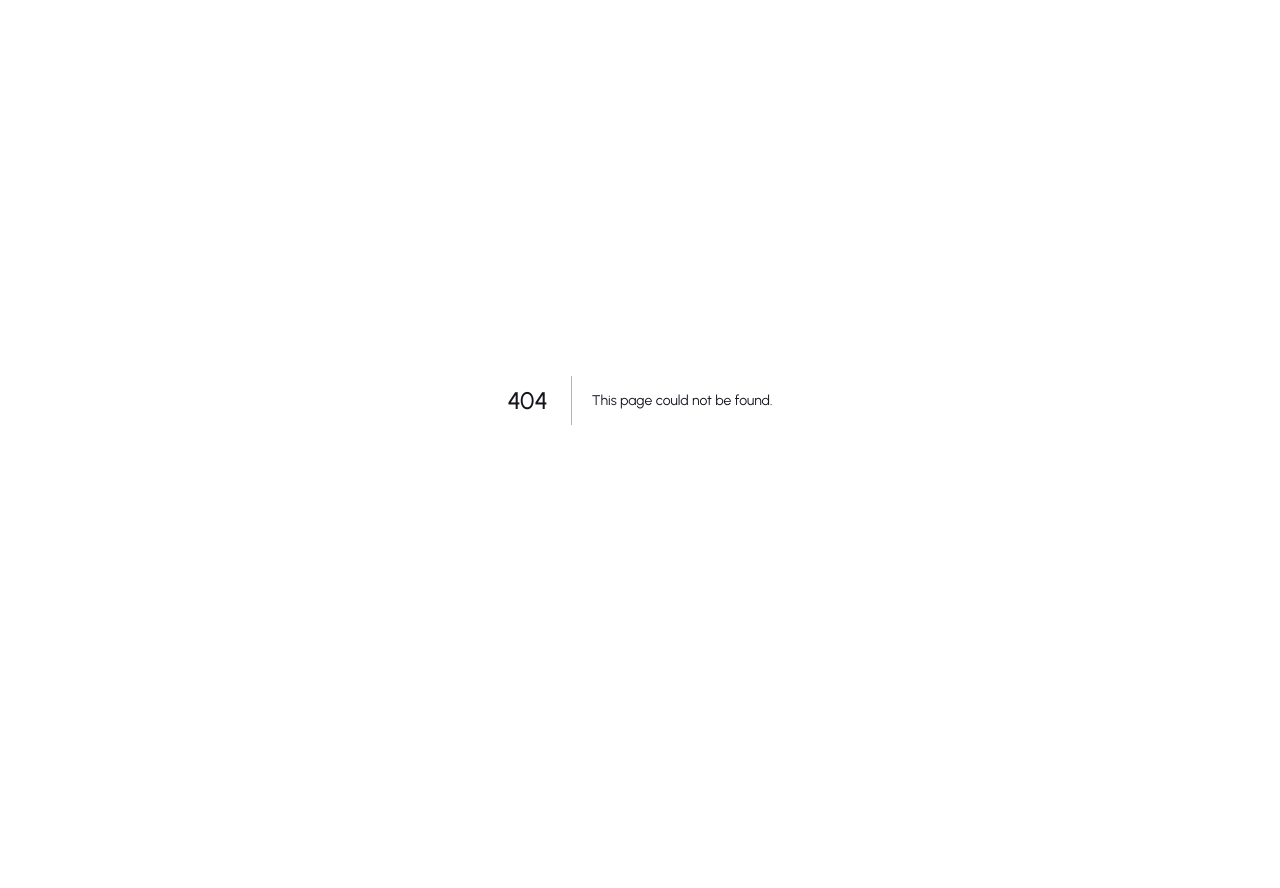
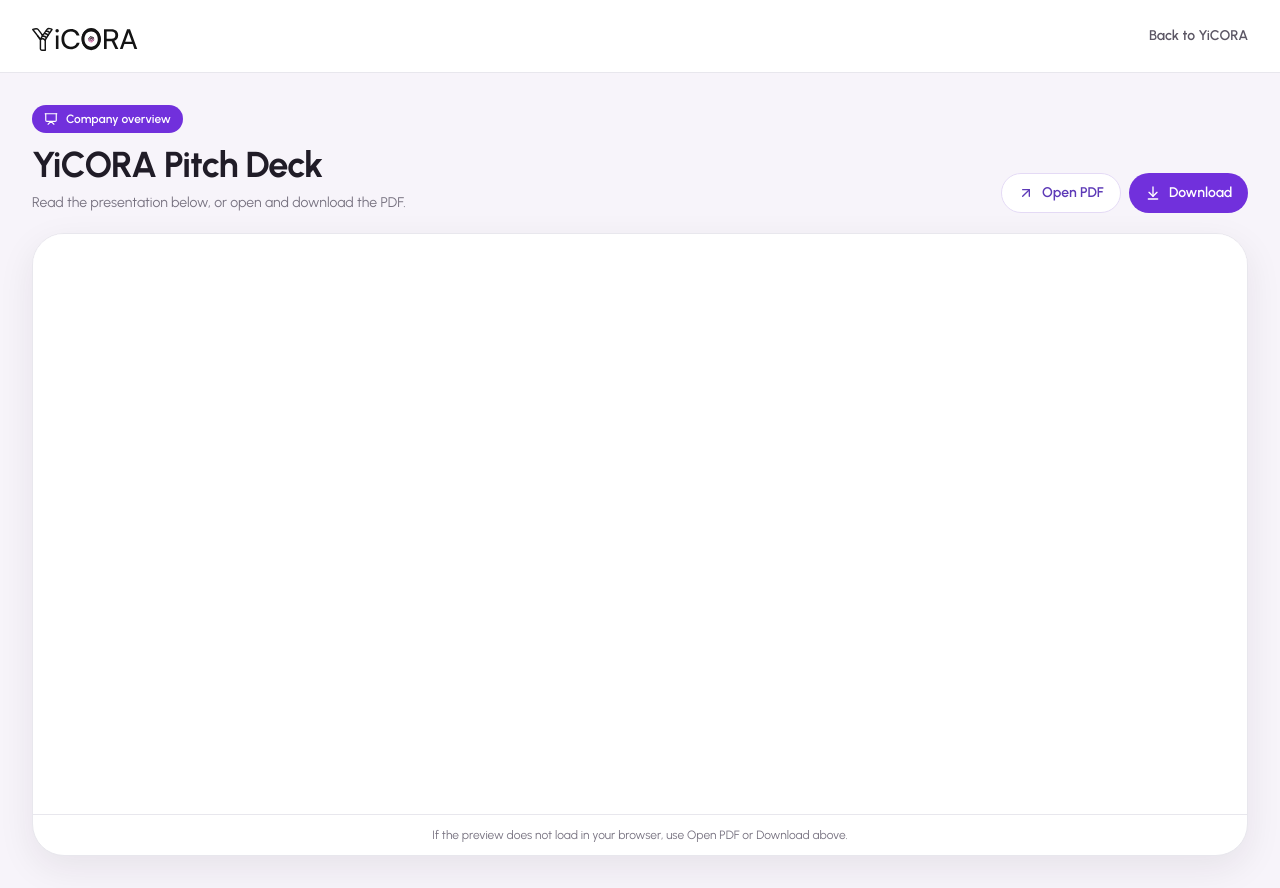
Before and after one commit to DanielBryte/yicora, a Next.js app: page /pitch-deck in a window 1280 px wide. Before the commit this address had no page. Before the commit the page ends 800 px from the top, so only its background shows below. Built offline with nearby package versions, Linux system fonts and the light colour scheme.

Commit message:
feat: add YiCORA pitch deck page and PDF for user access

```diff
--- /dev/null
+++ b/app/pitch-deck/page.tsx
@@ -0,0 +1,55 @@
+import type { Metadata } from "next";
+import Link from "next/link";
+import { ArrowDownToLine, ArrowUpRight, Presentation } from "lucide-react";
+import { Logo } from "@/components/shared/logo";
+
+const DECK_URL = "/yicora-pitch-deck.pdf";
+
+export const metadata: Metadata = {
+  title: "YiCORA Pitch Deck",
+  description: "View the YiCORA pitch deck.",
+};
+
+export default function PitchDeckPage() {
+  return (
+    <main className="min-h-screen bg-[#f7f4fa] text-[#201c27]">
+      <header className="border-b border-[#e8e7ed] bg-white">
+        <div className="mx-auto flex min-h-[72px] max-w-[1440px] items-center justify-between gap-4 px-4 sm:px-8">
+          <Logo />
+          <Link href="/" className="text-sm font-semibold text-neutral-600 transition hover:text-[#5d3ab7]">Back to YiCORA</Link>
+        </div>
+      </header>
+
+      <div className="mx-auto max-w-[1440px] px-4 py-6 sm:px-8 sm:py-8">
+        <div className="mb-5 flex flex-col gap-4 sm:flex-row sm:items-end sm:justify-between">
+          <div>
+            <div className="mb-3 inline-flex items-center gap-2 rounded-full bg-[#7130dc] px-3 py-1.5 text-xs font-semibold text-white">
+              <Presentation className="h-3.5 w-3.5" aria-hidden="true" /> Company overview
+            </div>
+            <h1 className="text-3xl font-bold tracking-tight sm:text-4xl">YiCORA Pitch Deck</h1>
+            <p className="mt-2 text-sm text-neutral-500">Read the presentation below, or open and download the PDF.</p>
+          </div>
+          <div className="flex flex-wrap gap-2">
+            <a href={DECK_URL} target="_blank" rel="noreferrer" className="inline-flex min-h-10 items-center gap-2 rounded-xl border border-[#e4daf5] bg-white px-4 text-sm font-semibold text-[#5d3ab7] transition hover:bg-[#f2edfb]">
+              <ArrowUpRight className="h-4 w-4" aria-hidden="true" /> Open PDF
+            </a>
+            <a href={DECK_URL} download="yicora-pitch-deck.pdf" className="inline-flex min-h-10 items-center gap-2 rounded-xl bg-[#7130dc] px-4 text-sm font-semibold text-white transition hover:bg-[#5721b5]">
+              <ArrowDownToLine className="h-4 w-4" aria-hidden="true" /> Download
+            </a>
+          </div>
+        </div>
+
+        <section aria-label="Pitch deck PDF viewer" className="overflow-hidden rounded-2xl border border-[#e8e7ed] bg-white shadow-[0_12px_36px_rgba(32,28,39,0.08)]">
+          <iframe
+            src={`${DECK_URL}#view=FitH`}
+            title="YiCORA Pitch Deck PDF"
+            className="h-[calc(100vh-230px)] min-h-[560px] w-full bg-neutral-100 sm:h-[calc(100vh-220px)]"
+          />
+          <div className="border-t border-[#e8e7ed] px-4 py-3 text-center text-xs text-neutral-500">
+            If the preview does not load in your browser, use Open PDF or Download above.
+          </div>
+        </section>
+      </div>
+    </main>
+  );
+}
```
Also changed, not shown: 2 other files (tests, documents, lock files or other folders).
